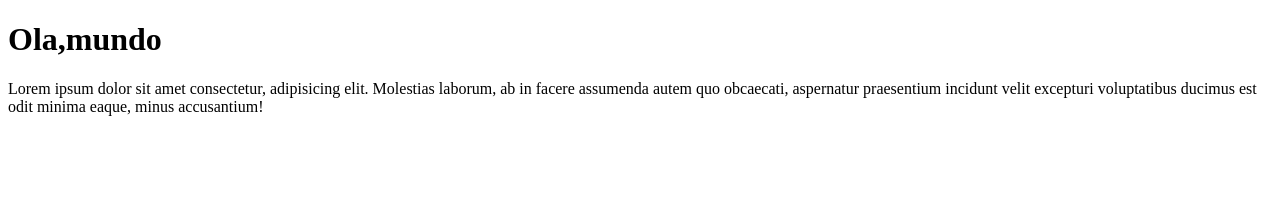
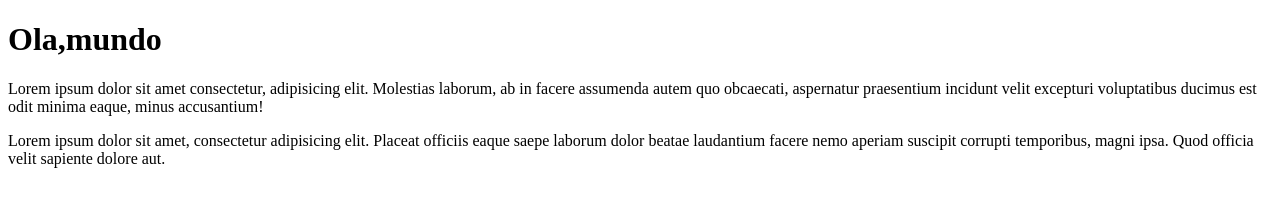
Before and after one commit to Adriabelem/ola-mundo, a plain HTML site: page siteexemplo/index.html in a window 1280 px wide. Drawn offline with Linux system fonts and the light colour scheme.

Commit message:
adicionei um paragrafo

```diff
--- a/siteexemplo/index.html
+++ b/siteexemplo/index.html
@@ -8,5 +8,5 @@
 <body>
     <h1>Ola,mundo</h1>
     <p>Lorem ipsum dolor sit amet consectetur, adipisicing elit. Molestias laborum, ab in facere assumenda autem quo obcaecati, aspernatur praesentium incidunt velit excepturi voluptatibus ducimus est odit minima eaque, minus accusantium!</p>
-</body>
+    <p>Lorem ipsum dolor sit amet, consectetur adipisicing elit. Placeat officiis eaque saepe laborum dolor beatae laudantium facere nemo aperiam suscipit corrupti temporibus, magni ipsa. Quod officia velit sapiente dolore aut.</p>
 </html>
```
